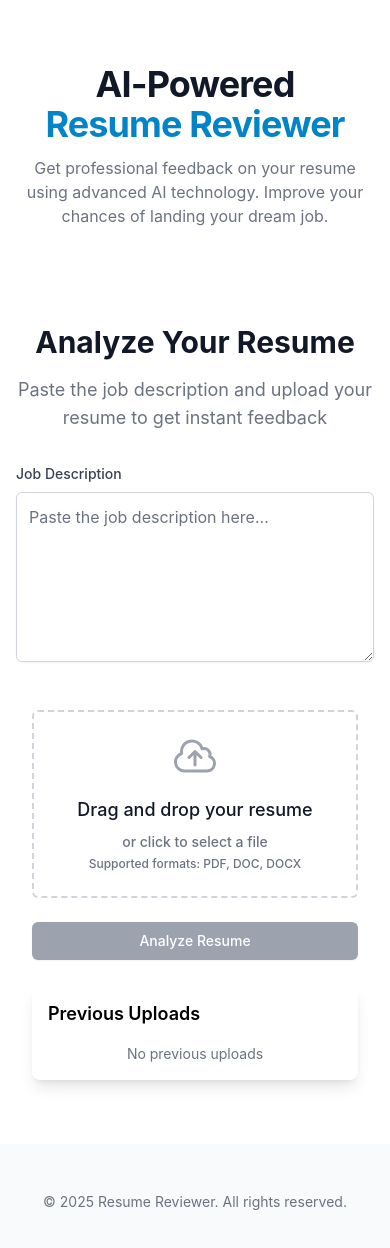
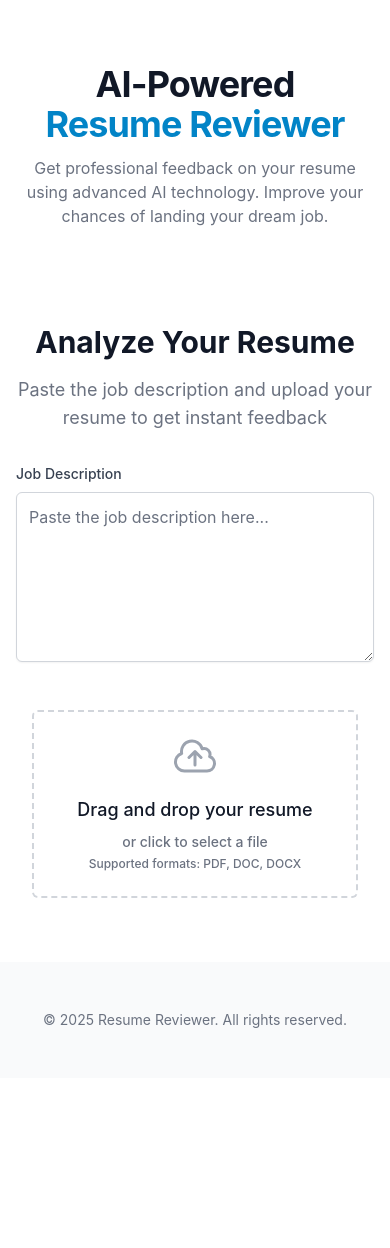
Before and after one commit to NishantRathee12/resume-reviewer, a React (Create React App) app in the folder frontend/: page / in a window 390 px wide. Shown: the top 1248 px of the page. After the commit the page ends 1078 px from the top, so only its background shows below. Built offline with nearby package versions, Linux system fonts and the light colour scheme.

Commit message:
Improved UI layout: 1. Moved Previous Uploads section to bottom of page 2. Enhanced styling with better spacing and typography 3. Added match score to history items 4. Improved responsive design

```diff
--- a/frontend/src/components/FileUpload.tsx
+++ b/frontend/src/components/FileUpload.tsx
@@ -138,11 +138,9 @@ const FileUpload: React.FC<FileUploadProps> = ({ jobDescription, setJobDescripti
 
   return (
     <div className="max-w-4xl mx-auto p-4">
-      <div className="grid grid-cols-1 gap-6 md:grid-cols-3">
       {/* Main Upload Form */}
-        <div className="md:col-span-2">
+      <div className="space-y-6">
         {!analysisResult ? (
-            <div className="space-y-6">
           <div
             className={`relative flex justify-center px-6 pt-5 pb-6 border-2 border-dashed rounded-md transition-colors ${
               isDragging
@@ -195,6 +193,9 @@ const FileUpload: React.FC<FileUploadProps> = ({ jobDescription, setJobDescripti
               </label>
             </div>
           </div>
+        ) : (
+          <Results result={analysisResult} onReset={resetForm} />
+        )}
 
         {error && (
           <div className="mt-4 text-sm text-red-600">
@@ -202,73 +203,68 @@ const FileUpload: React.FC<FileUploadProps> = ({ jobDescription, setJobDescripti
           </div>
         )}
 
+        {!analysisResult && file && (
+          <div className="mt-4 flex justify-center">
             <button
               onClick={handleSubmit}
-                disabled={!file || !jobDescription.trim() || isAnalyzing}
-                className={`w-full flex justify-center py-2 px-4 border border-transparent rounded-md shadow-sm text-sm font-medium text-white transition-colors ${
-                  !file || !jobDescription.trim() || isAnalyzing
+              disabled={isAnalyzing}
+              className={`px-4 py-2 rounded-md text-white font-medium ${
+                isAnalyzing
                   ? 'bg-gray-400 cursor-not-allowed'
-                    : 'bg-primary-600 hover:bg-primary-700 focus:outline-none focus:ring-2 focus:ring-offset-2 focus:ring-primary-500'
+                  : 'bg-primary-600 hover:bg-primary-700'
               }`}
             >
               {isAnalyzing ? 'Analyzing...' : 'Analyze Resume'}
             </button>
           </div>
-          ) : (
-            <div className="bg-white rounded-lg shadow-lg p-6">
-              <div className="flex justify-between items-center mb-6">
-                <h2 className="text-2xl font-bold text-gray-800">Analysis Results</h2>
-                <button
-                  onClick={resetForm}
-                  className="px-4 py-2 bg-blue-600 text-white rounded hover:bg-blue-700 transition-colors"
-                >
-                  Analyze Another Resume
-                </button>
-              </div>
-              <Results analysisResult={analysisResult} />
-            </div>
         )}
       </div>
 
-        {/* Resume History Sidebar */}
-        <div className="md:col-span-1">
-          <div className="bg-white rounded-lg shadow-lg p-4">
-            <h3 className="text-lg font-semibold mb-4">Previous Uploads</h3>
-            <div className="space-y-4 max-h-[600px] overflow-y-auto">
+      {/* Previous Uploads Section */}
+      {resumeHistory.length > 0 && (
+        <div className="mt-12 bg-white rounded-lg shadow">
+          <div className="px-4 py-5 sm:px-6">
+            <h3 className="text-lg font-medium leading-6 text-gray-900">Previous Uploads</h3>
+            <p className="mt-1 text-sm text-gray-500">View or delete your previous resume analyses</p>
+          </div>
+          <div className="border-t border-gray-200">
+            <ul className="divide-y divide-gray-200">
               {resumeHistory.map((item) => (
-                <div
-                  key={item.id}
-                  className="bg-gray-50 p-3 rounded-md border border-gray-200"
-                >
-                  <p className="font-medium text-sm truncate">{item.fileName}</p>
-                  <p className="text-xs text-gray-500 mb-2">
-                    {new Date(item.uploadDate).toLocaleDateString()}
+                <li key={item.id} className="px-4 py-4 sm:px-6 hover:bg-gray-50">
+                  <div className="flex items-center justify-between">
+                    <div className="flex items-center">
+                      <DocumentTextIcon className="h-5 w-5 text-gray-400" />
+                      <div className="ml-3">
+                        <p className="text-sm font-medium text-gray-900">{item.fileName}</p>
+                        <p className="text-sm text-gray-500">
+                          Uploaded on {new Date(item.uploadDate).toLocaleDateString()}
                         </p>
-                  <div className="flex space-x-2">
+                        <p className="text-sm text-gray-500">
+                          Match Score: {item.analysisResult.overallMatch}%
+                        </p>
+                      </div>
+                    </div>
+                    <div className="flex space-x-3">
                       <button
                         onClick={() => handleHistorySelect(item.id)}
-                      className="px-2 py-1 text-xs bg-blue-600 text-white rounded hover:bg-blue-700 transition-colors"
+                        className="inline-flex items-center px-3 py-1 border border-transparent text-sm font-medium rounded-md text-white bg-primary-600 hover:bg-primary-700"
                       >
                         View Results
                       </button>
                       <button
                         onClick={() => deleteHistoryItem(item.id)}
-                      className="px-2 py-1 text-xs bg-red-600 text-white rounded hover:bg-red-700 transition-colors"
+                        className="inline-flex items-center px-3 py-1 border border-transparent text-sm font-medium rounded-md text-white bg-red-600 hover:bg-red-700"
                       >
                         Delete
                       </button>
                     </div>
                   </div>
+                </li>
               ))}
-              {resumeHistory.length === 0 && (
-                <p className="text-sm text-gray-500 text-center">
-                  No previous uploads
-                </p>
-              )}
+            </ul>
           </div>
         </div>
-        </div>
-      </div>
+      )}
     </div>
   );
 };
```
Lines whose indentation alone changed are shown as unchanged.
